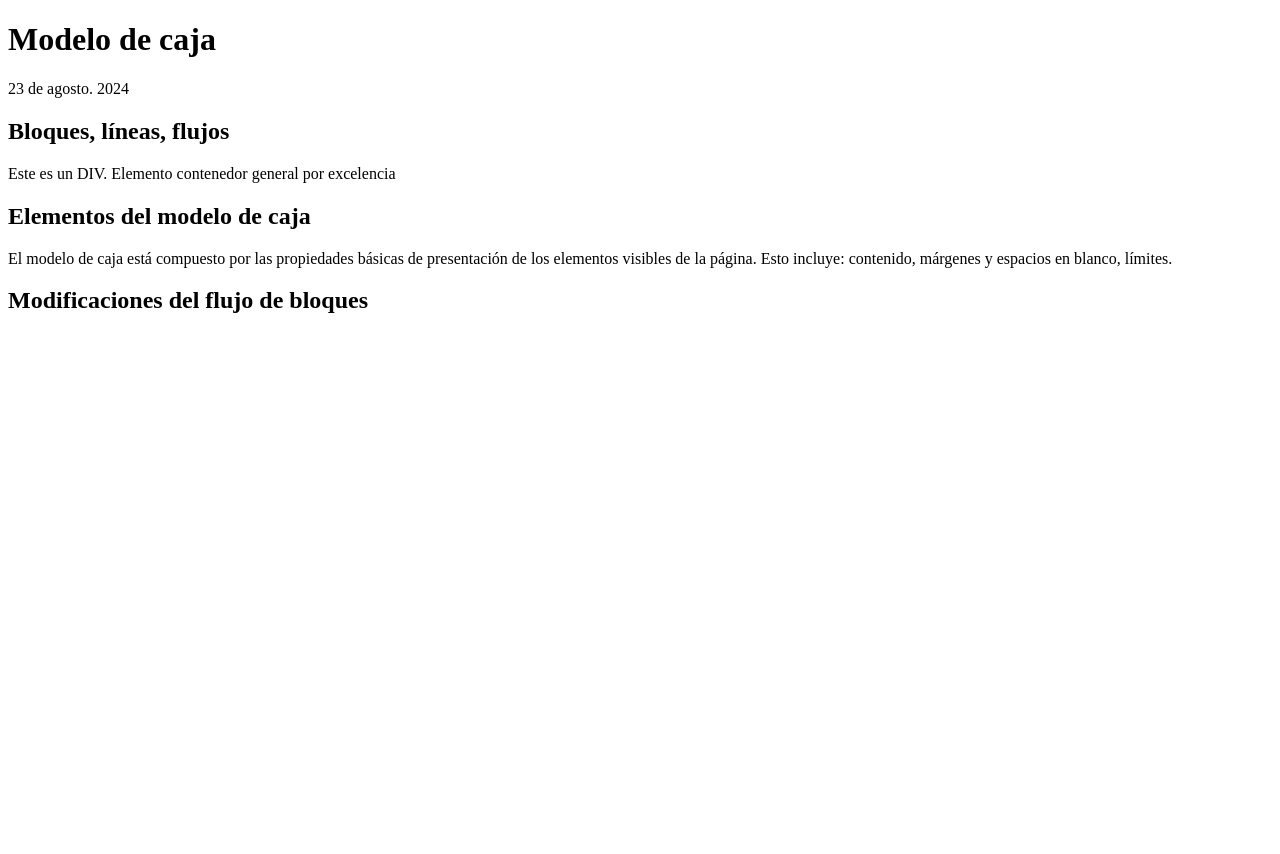
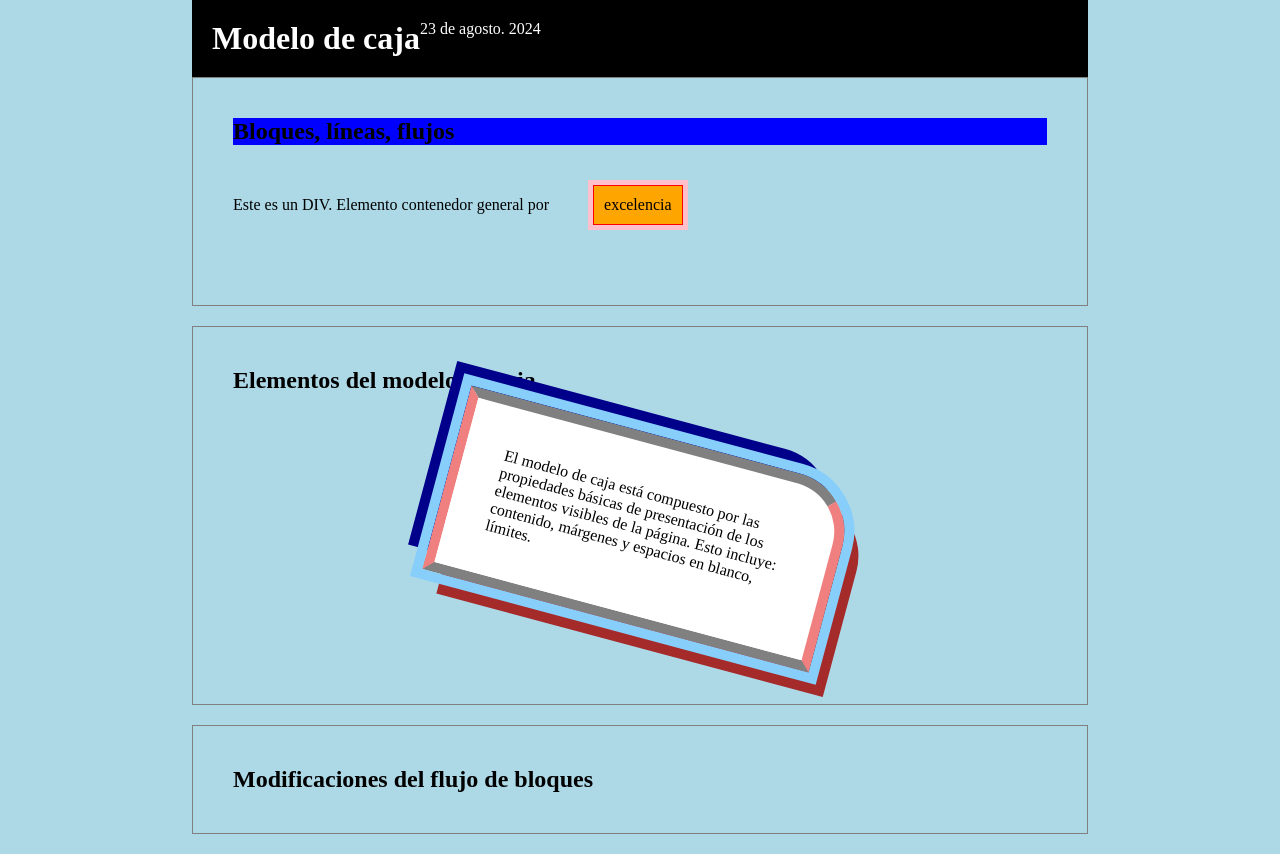
Before and after one commit to ernestomontellano-ucb/modelo_de_caja, a plain HTML site: page index.html in a window 1280 px wide. Before the commit the page ends 800 px from the top, so only its background shows below. Drawn offline with Linux system fonts and the light colour scheme.

Commit message:
he modificado reglas de estilo del modelo de caja

```diff
--- a/css/estilos.css
+++ b/css/estilos.css
@@ -0,0 +1,60 @@
+*{
+    margin:0;
+    padding:0;
+    box-sizing: border-box;
+}
+body{
+    background-color: lightblue;
+}
+.contenedor{
+    width:70%;
+    margin:0 auto;
+}
+
+
+header {
+    background: #000;
+    padding: 20px;
+    display: flex;
+    color: #fff;
+}
+header h1{}
+header p{}
+
+section{
+    padding:40px;
+    border:1px solid gray;
+    margin:0 0 20px 0;
+    margin-bottom:20px;
+}
+section:nth-child(2) h2{
+    background-color: blue;
+}
+section:nth-child(2) div p span{
+background-color: orange;
+padding:10px;
+margin:40px;
+border:1px solid red;
+outline:5px solid pink;
+display:inline-block;
+}
+/* ACÁ EJEMPLIFICAMOS LAS PROPIEDADES DEL MODELO DE
+CAJA */
+section:nth-child(3) div{
+    background-color: #fff;
+    width:400px;
+    padding:40px;
+    margin:40px auto;
+    border-top:10px solid gray;
+    border-right:10px solid lightcoral;
+    border-bottom:10px solid gray;
+    border-left: 10px solid lightcoral;
+
+    outline:10px solid lightskyblue;
+    border-top-right-radius:60px;
+    box-shadow:20px 20px 0 brown, -20px -20px 0 darkblue;
+    transform:rotate(15deg);
+
+
+
+}
--- a/index.html
+++ b/index.html
@@ -15,7 +15,8 @@
         <section>
             <h2>Bloques, líneas, flujos</h2>
 
-            <div>  <p>Este es un DIV. Elemento contenedor general por excelencia</p>
+            <div>  <p>Este es un DIV.
+                Elemento contenedor general por <span>excelencia</span></p>
                     <div></div>
             </div>
 
```
